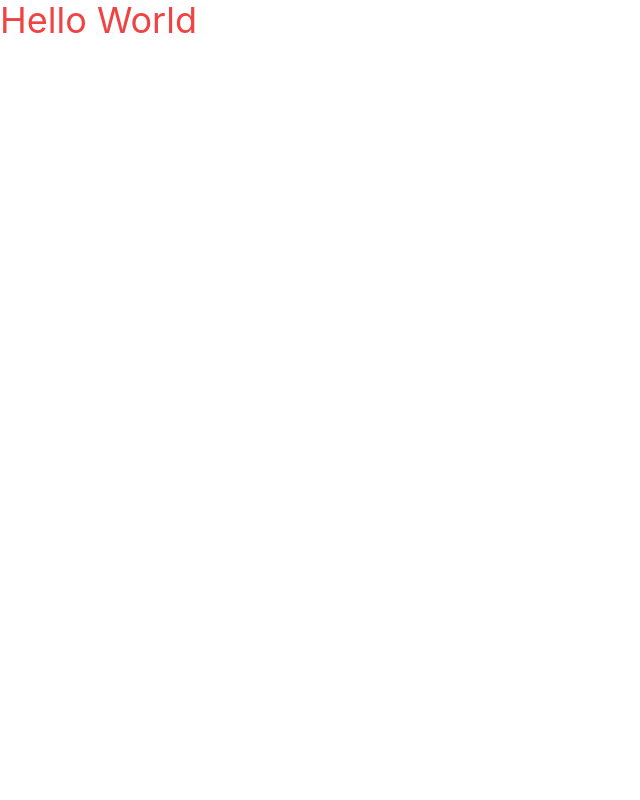
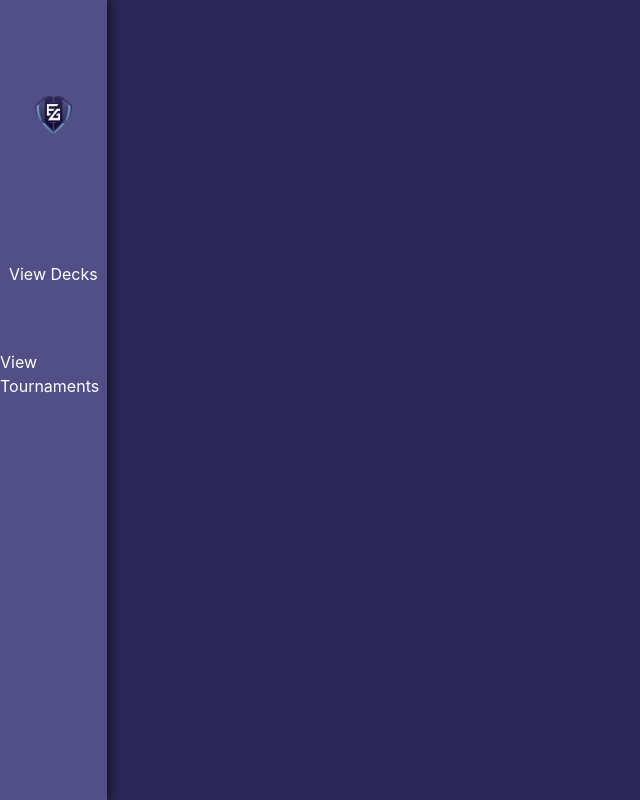
Before and after one commit to EDH-Top-16/edhtop16, a React (Create React App) app in the folder client/: page / in a window 1280 px wide. Shown: the whole page, without its empty margins (0-640 px from the left). Built offline with nearby package versions, Linux system fonts and the light colour scheme.

Commit message:
started on nav and main design implementation

```diff
--- a/client/src/App.js
+++ b/client/src/App.js
@@ -1,7 +1,9 @@
+import Nav from "./components/Nav";
+
 function App() {
   return (
-    <div>
-      <h1 className="text-4xl text-red-500">Hello World</h1>
+    <div className="bg-bg_primary">
+      <Nav />
     </div>
   );
 }
--- /dev/null
+++ b/client/src/components/Nav.js
@@ -0,0 +1,13 @@
+import logo from "../images/EGLogo.png";
+
+export default function Nav() {
+  return (
+    <div className="flex flex-col items-center justify-start min-h-screen w-1/12 bg-nav drop-shadow-nav">
+      <img className="mt-24" src={logo} alt="" width="40%" />
+      <div className="flex flex-col items-center mt-32 space-y-16 text-white">
+        <a href="">View Decks</a>
+        <a href="">View Tournaments</a>
+      </div>
+    </div>
+  );
+}
--- a/client/tailwind.config.js
+++ b/client/tailwind.config.js
@@ -2,7 +2,18 @@
 module.exports = {
   content: ["./src/**/*.{js,jsx,ts,tsx}"],
   theme: {
-    extend: {},
+    extend: {
+      colors: {
+        bg_primary: "#2A2655",
+        nav: "#514F86",
+        text: "#B7B5FF",
+        subtext: "#514F86",
+        searchbar: "#DEDFFF",
+      },
+      dropShadow: {
+        nav: "4px 0px 4px rgba(0, 0, 0, 0.5)",
+      },
+    },
   },
   plugins: [],
 };
```
Also changed, not shown: client/src/images/EGLogo.png (added).
